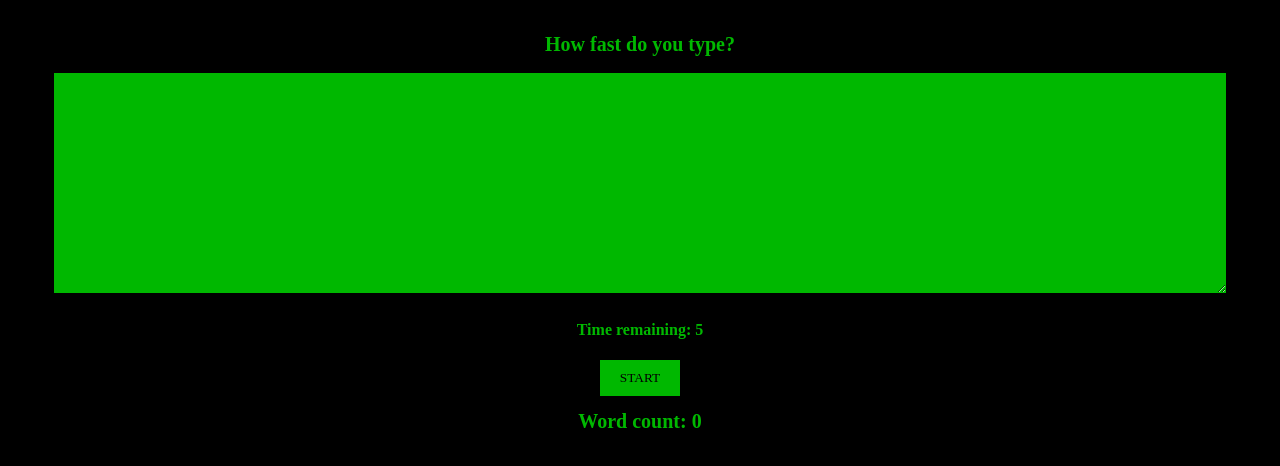
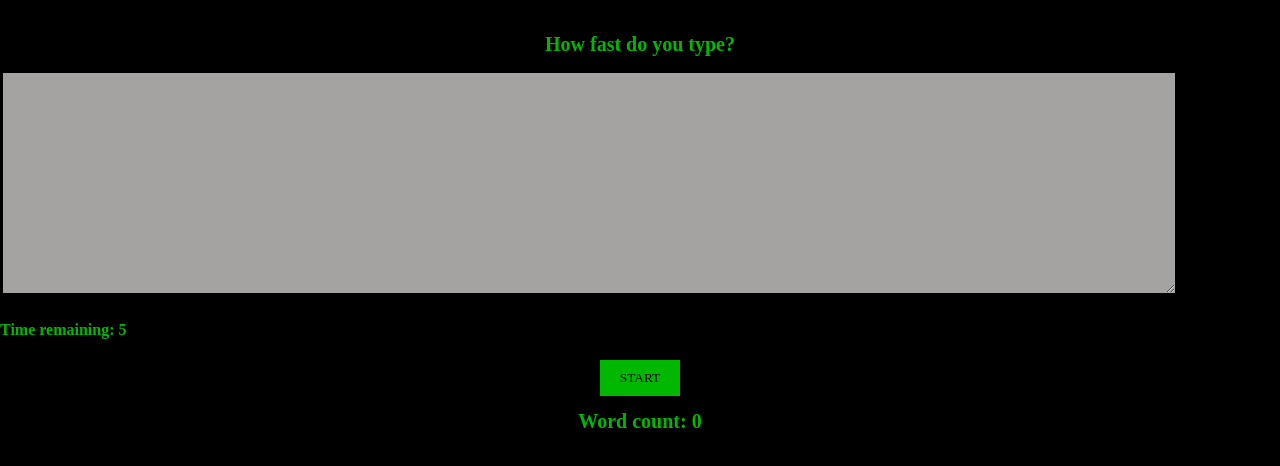
Before and after one commit to ChrissChris/speed-typing-game, a React (Create React App) app in the folder speed-typing-game/: page / in a window 1280 px wide. Shown: the top 466 px of the page. Built offline with nearby package versions, Linux system fonts and the light colour scheme; the HTML template or start-up script is replaced by a standard one.

Commit message:
Update index.css

```diff
--- a/speed-typing-game/src/index.css
+++ b/speed-typing-game/src/index.css
@@ -5,8 +5,6 @@ body {
   margin: 0;
   padding: 0;
   padding-top: 10px;
-  font-family: "Press Start 2P";
-  text-align: center;
 }
 
 body {
@@ -14,7 +12,7 @@ body {
 }
 
 button {
-  font-family: "Press Start 2P";
+  font-family: "Press Start 2P", cursive;
   display: block;
   margin: 0 auto;
   border: none;
@@ -24,13 +22,17 @@ button {
   text-transform: uppercase;
 }
 
+button:disabled {
+  cursor: not-allowed;
+}
+
 h1 {
   font-size: 20px;
   text-align: center;
 }
 
 textarea {
-  font-family: "Press Start 2P";
+  font-family: "Press Start 2P", cursive;
   border: 3px solid black;
   width: 90%;
   margin: 0 auto;
@@ -39,3 +41,7 @@ textarea {
   background: #00b800;
   padding: 10px;
 }
+
+textarea:disabled {
+  background-color: #a5a2a2;
+}
```
